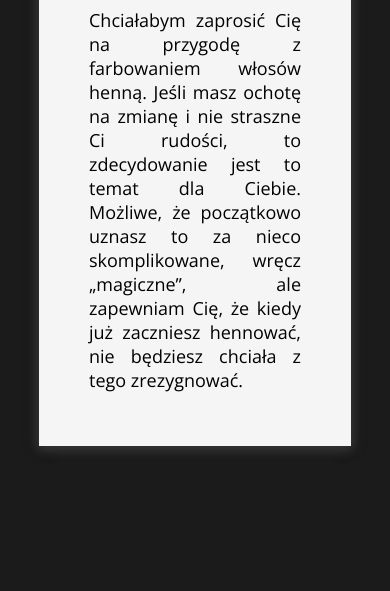
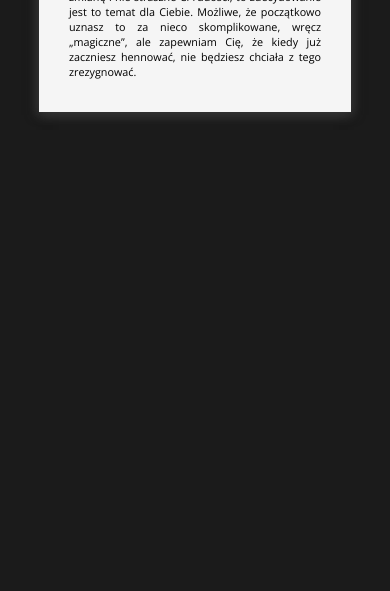
Before and after one commit to mlistwon/projektML, a plain HTML site: page index.html in a window 390 px wide. Shown: the part 253-844 px from the top of the page. Drawn offline with nearby package versions, Linux system fonts and the light colour scheme.

Commit message:
Add files via upload

```diff
--- a/style.css
+++ b/style.css
@@ -8,6 +8,18 @@
     font-family: 'Open Sans', sans-serif;
     font-size: 10px;
 }
+
+@media only screen and (max-width: 700px){
+    html{
+        padding: 0;
+    margin: 0;
+    user-select: none;
+    box-sizing: border-box;
+    font-family: 'Open Sans', sans-serif;
+    font-size: 6px;
+    }
+}
+
 body{
     background-color: #1b1b1b;
 }
```
